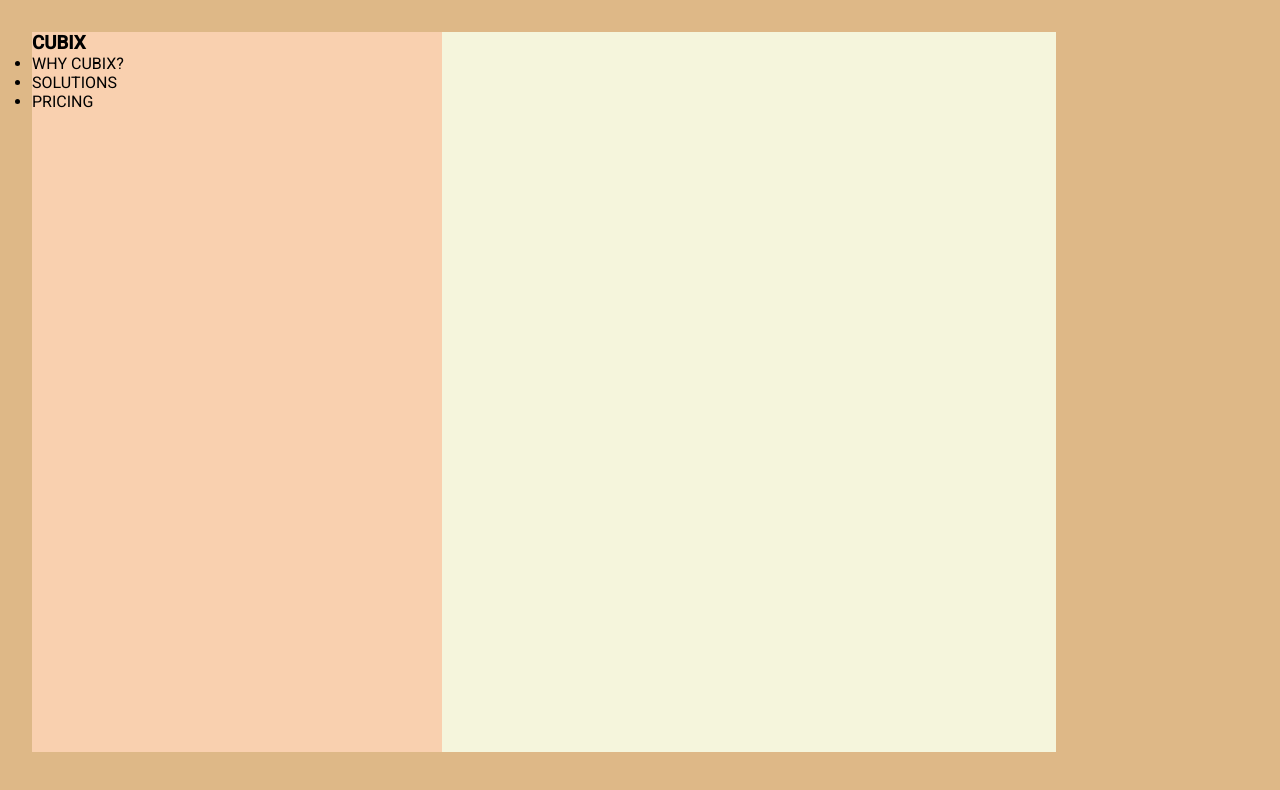
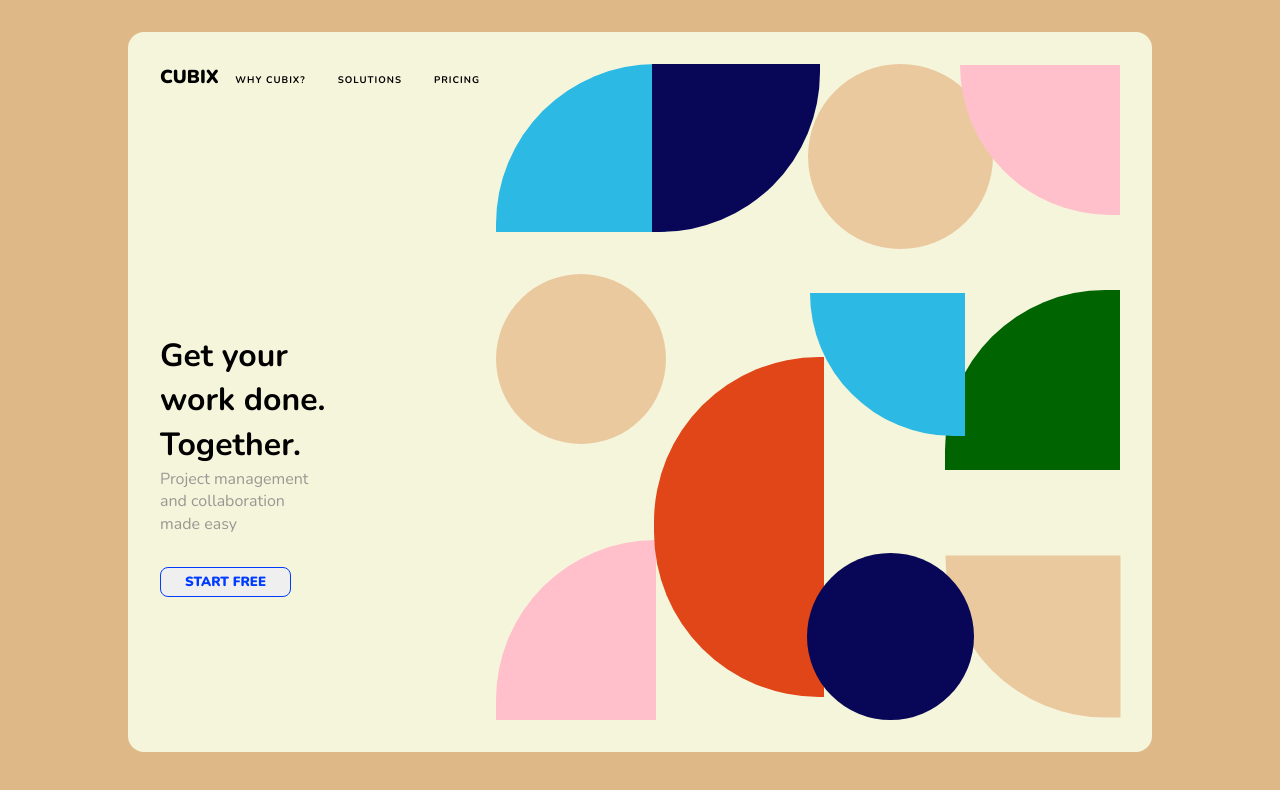
Before and after one commit to DanishOnGit/csspracticedesign3, a plain HTML site: page index.html in a window 1280 px wide. Drawn offline with nearby package versions, Linux system fonts and the light colour scheme.

Commit message:
final commit

```diff
--- a/index.html
+++ b/index.html
@@ -9,27 +9,44 @@
 <body>
     <div class="container">
         <div class="leftWrap">
-            <div>
+
                 <nav>
-                    <div class="navDiv"><h3>CUBIX</h3></div>
+                    <div class="navDiv"><h3>CUBIX</h3>
                     <ul>
                         <li>WHY CUBIX?</li>
                         <li>SOLUTIONS</li>
                         <li>PRICING</li>
                     </ul>
+                </div>
                 </nav>
-            </div>
+           <div class="leftText">
+               <h1 class="boldP">Get your<br> work done.<br>Together.</h1>
+               <p class="thinP">Project management and collaboration made easy</p>
+               <button>START FREE</button>
 
+           </div>
 
+        </div>
+        <div class="middleWrap">
+            <div class="cream"></div>
+            <div class="pink"></div>
+            <div class="orange"></div>
+            <div class="duotone"></div>
+            <div class="duotone1"></div>
 
+        </div>
 
-
-
+        <div class="rightWrap">
+            <div class="duotonecopy1"></div>
+            <div class="duotonecopy2"></div>
+            <div class="cream1"></div>
+            <div class="green"></div>
+            <div class="pink1"></div>
+            <div class="bluecopy"></div>
 
 
 
         </div>
-        <div class="rightWrap"></div>
     </div>
 
 </body>
--- a/style.css
+++ b/style.css
@@ -1,8 +1,9 @@
-@import url('https://fonts.googleapis.com/css2?family=Roboto:wght@100;400;500&display=swap');
+@import url('https://fonts.googleapis.com/css2?family=Nunito:ital,wght@0,200;0,400;0,600;0,700;0,900;1,800&display=swap');
 *{
     margin: 0;
     padding: 0;
-    font-family: 'Roboto', sans-serif;
+    font-family: 'Nunito', sans-serif;
+    box-sizing: border-box;
 }
 body{
     background-color: burlywood;
@@ -13,16 +14,185 @@ body{
     width: 80vw;
     background-color: beige;
     display: flex;
+    margin: auto;
+    padding: 2rem;
+    border-radius: 1rem;
 }
 .leftWrap{
-    width: 40%;
-    background-color: rgba(255, 127, 80, 0.322);
+    width: 35%;
+    /* background-color: rgba(255, 127, 80, 0.322); */
+}
+.middleWrap{
+    position: relative;
+    /* background-color: rgba(205, 92, 92, 0.507); */
+    width: 32.5%;
 }
 .rightWrap{
-    background-color: rgba(0, 100, 0, 0.432);
+    position: relative;
+    /* background-color: rgba(0, 100, 0, 0.432); */
+    width: 32.5%;
 }
-.navDiv>ul{
+h3{
+    /* background-color: rgba(178, 34, 34, 0.37); */
+    display: inline;
+    font-weight: 900;
+}
+.navDiv{
+    /* background-color: rgba(71, 61, 139, 0.438); */
     display: flex;
+    justify-content: space-between;
+    align-items: baseline;
+}
+ul{
     list-style: none;
-    padding-inline-start: 0;
+    display: flex;
+    font-size: 0.6rem;
+    /* align-items: baseline; */
+    /* justify-content: baseline; */
+    justify-content: space-evenly;
+    font-weight: 700;
+    letter-spacing: 1px;
+
+    /* background-color: rgba(34, 139, 34, 0.479); */
+
 }
+ul>li{
+    justify-content: space-evenly;
+    padding: 0 1rem;
+}
+/* left bottom text */
+.leftText{
+    width: 50%;
+    /* background-color: rgba(218, 165, 32, 0.438); */
+    margin-top: 72.5%;
+    line-height: 1.4
+}
+.thinP{
+    font-weight: 500;
+    color: rgba(128, 128, 128, 0.795);
+}
+button{
+    padding: 0.3rem 1.5rem;
+    border-radius: 0.5rem;
+    border: 1px solid rgb(0, 60, 255);
+    margin-top: 2rem;
+    color:rgb(0, 60, 255);
+    font-weight: 900;
+}
+
+.cream{
+    position: absolute;
+    top:32%;
+    height: 170px;
+    width: 170px;
+    border-radius: 50%;
+    background-color: rgb(235, 201, 158);
+}
+.orange{
+    position: absolute;
+    height: 170px;
+    width: 340px;
+    left: 23.5%;
+    bottom: 16.5%;
+    transform: rotate(-90deg);
+    background-color: rgb(224, 70, 24);
+    border-radius: 165px 165px 0 0 ;
+
+}
+.pink{
+    position: absolute;
+    height: 180px;
+    width: 160px;
+    background-color:pink;
+    border-radius: 160px 0 0 0;
+    bottom: 0
+
+}
+.duotone{
+    position: absolute;
+    height: 168px;
+    width: 170px;
+    border-radius: 160px 0 0 0;
+    background-color: rgb(44, 185, 228);
+
+}
+
+.duotone1{
+    position: absolute;
+    left: 50%;
+    height: 168px;
+    width: 168px;
+    transform: rotate(180deg);
+    border-radius: 160px 0 0 0;
+    background-color:rgb(8, 7, 87);
+}
+.duotonecopy{
+    position: absolute;
+    height: 168px;
+    width: 170px;
+    border-radius: 160px 0 0 0;
+    transform: rotate(-90deg);
+    bottom: 32.7%;
+    background-color: rgb(44, 185, 228);
+
+}
+.cream1{
+    position: absolute;
+
+    height: 185px;
+    width: 185px;
+    border-radius: 50%;
+    background-color: rgb(235, 201, 158);
+}
+.pink1{
+    position: absolute;
+    height: 160px;
+    width: 150px;
+    transform: rotate(-90deg);
+    background-color:pink;
+    border-radius: 160px 0 0 0;
+    top:-4px;
+    right: 5px;
+
+}
+.green{
+    position: absolute;
+    height: 167px;
+    width: 167px;
+    border-radius: 50%;
+    background-color:rgb(8, 7, 87);
+    bottom: 0;
+    left: -1px;
+}
+.duotonecopy1{
+    position: absolute;
+    height: 180px;
+    width: 175px;
+    border-radius: 160px 0 0 0;
+    background-color: darkgreen;
+    top: 34.45%;
+    right: 0;
+
+}
+.duotonecopy2{
+    position: absolute;
+    height: 175px;
+    width: 162px;
+    transform: rotate(-90deg);
+    border-radius: 160px 0 0 0;
+    background-color:rgb(235, 201, 158);
+    bottom:-4px;
+    right: 6.5px;
+
+}
+.bluecopy{
+    position: absolute;
+    height: 155px;
+    width: 143px;
+    transform: rotate(-90deg);
+    background-color:rgb(44, 185, 228);
+    border-radius: 180px 0 0 0;
+    top:34%;
+    left: 8px;
+
+}
```
